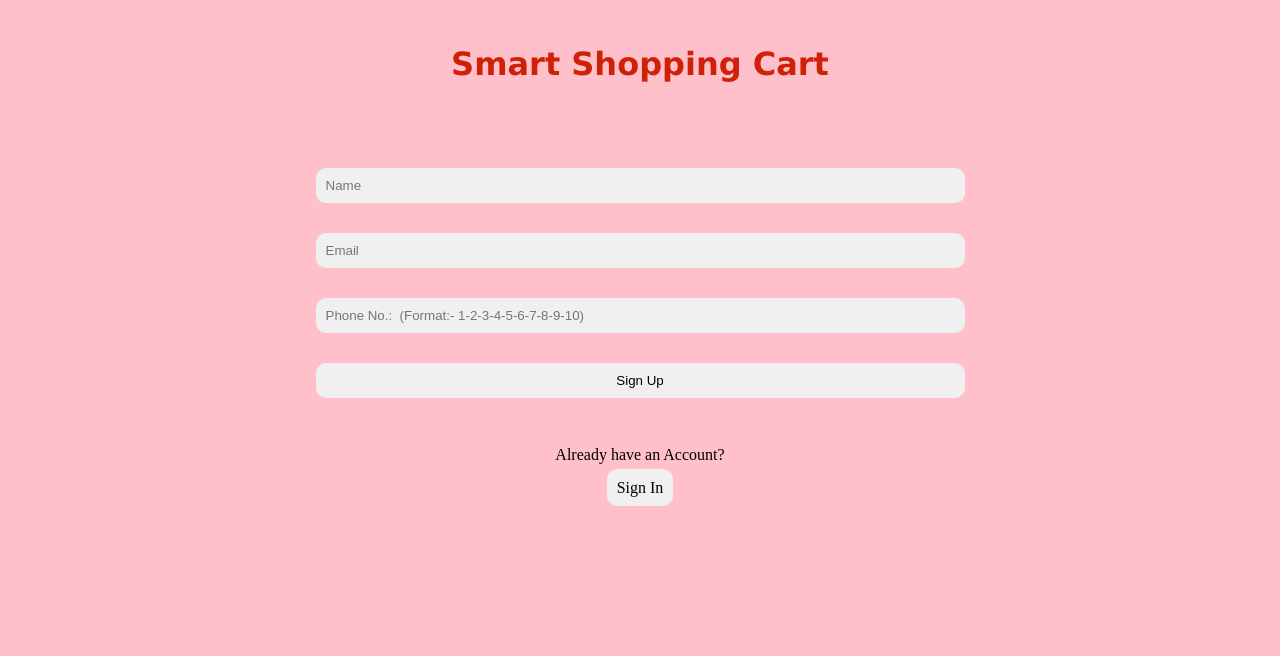
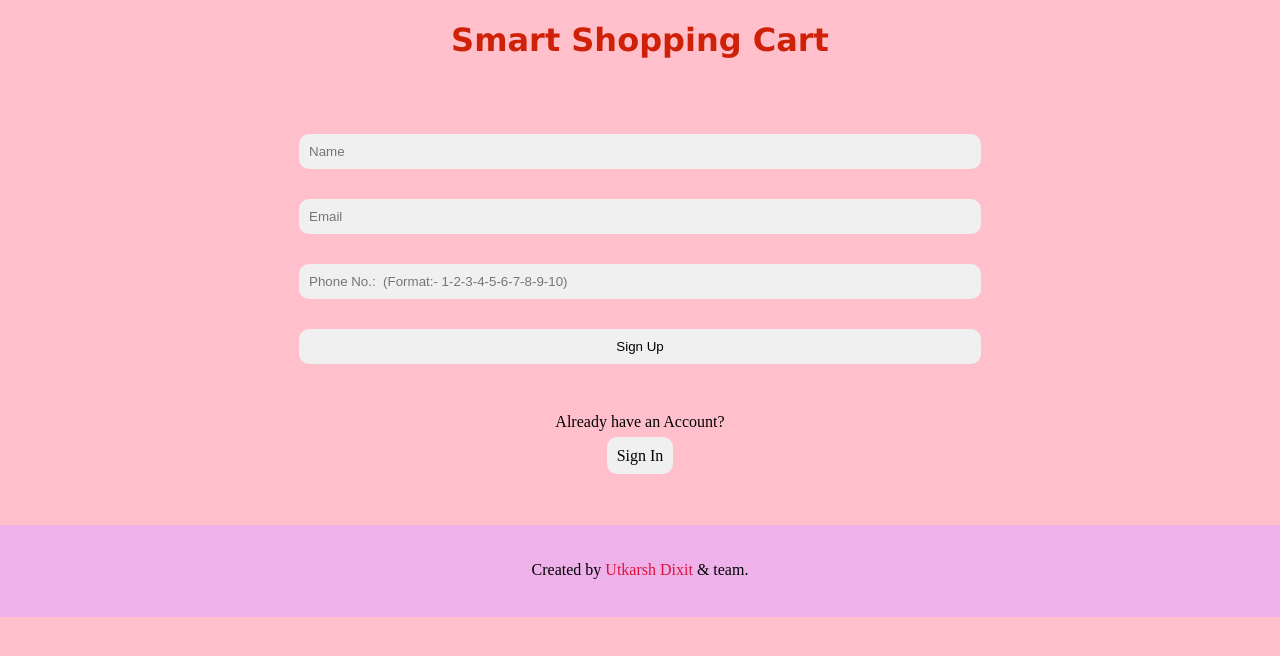
Before and after one commit to devutkarshdixit/Login, a PHP site: page /signup.html in a window 1280 px wide. Shown: the top 656 px of the page. Run offline with PHP 8.4, Linux system fonts and the light colour scheme.

Commit message:
Login page

```diff
--- a/index.html
+++ b/index.html
@@ -19,6 +19,12 @@
         <p>Don't have an Account?</p>
         <a id="btn" href="signup.html">Sign Up</a>
     </form>
+
+    <div class="footer">
+        <p>Created by <a target="_blank" href="https://utkarsh-dixit-git.github.io/utkarshdixit/">Utkarsh Dixit</a> & team</p>
+    </footer>
+
+
 </body>
 
 </html>
--- a/signup.html
+++ b/signup.html
@@ -10,16 +10,23 @@
     <script src="script.js"></script>
 
 </head>
+
 <body>
     <h1>Smart Shopping Cart</h1>
     <form name="signup" method="">
         <input type="text" placeholder="Name" name="name" required>
         <input type="email" placeholder="Email" name="email" required>
-        <input type="tel" name="phone" onkeypress="return onlyNumberKey(event)" placeholder="Phone No.:  (Format:- 1-2-3-4-5-6-7-8-9-10)" required>
+        <input type="tel" name="phone" onkeypress="return onlyNumberKey(event)"
+            placeholder="Phone No.:  (Format:- 1-2-3-4-5-6-7-8-9-10)" required>
         <input type="submit" id="btn" value="Sign Up"><br><br>
         <p>Already have an Account?</p>
         <a id="btn" href="index.html">Sign In</a>
     </form>
+    <div class="footer">
+        <p>Created by <a target="_blank" href="https://utkarsh-dixit-git.github.io/utkarshdixit/">Utkarsh Dixit</a> &
+            team.
+        </p>
+    </div>
 
 </body>
 
--- a/style.css
+++ b/style.css
@@ -1,6 +1,6 @@
-*{
-    margin: 5px;
-    padding: 10px;
+body{
+    margin: 0;
+    padding: 0;
     background-color: pink;
 }
 h1{
@@ -43,3 +43,30 @@ a{
     text-decoration: none;
     color: rgb(0, 0, 0);
 }
+
+.footer{
+    background-color: rgb(238, 177, 233);
+    text-align: center;
+    color: #000000;
+    padding: 10px 0;
+}
+.footer p a{
+    list-style: none;
+    display: inline-block;
+    padding: 10px 0px;
+    position: relative;
+    color: crimson;
+    text-decoration: none;
+}
+.footer p a::after{
+    content: '';
+    width: 0%;
+    height: 2px;
+    background: #f44336;
+    display: block;
+    margin: auto;
+    transition: 0.5s;
+}
+.footer a:hover::after{
+    width: 100%;
+}
```
